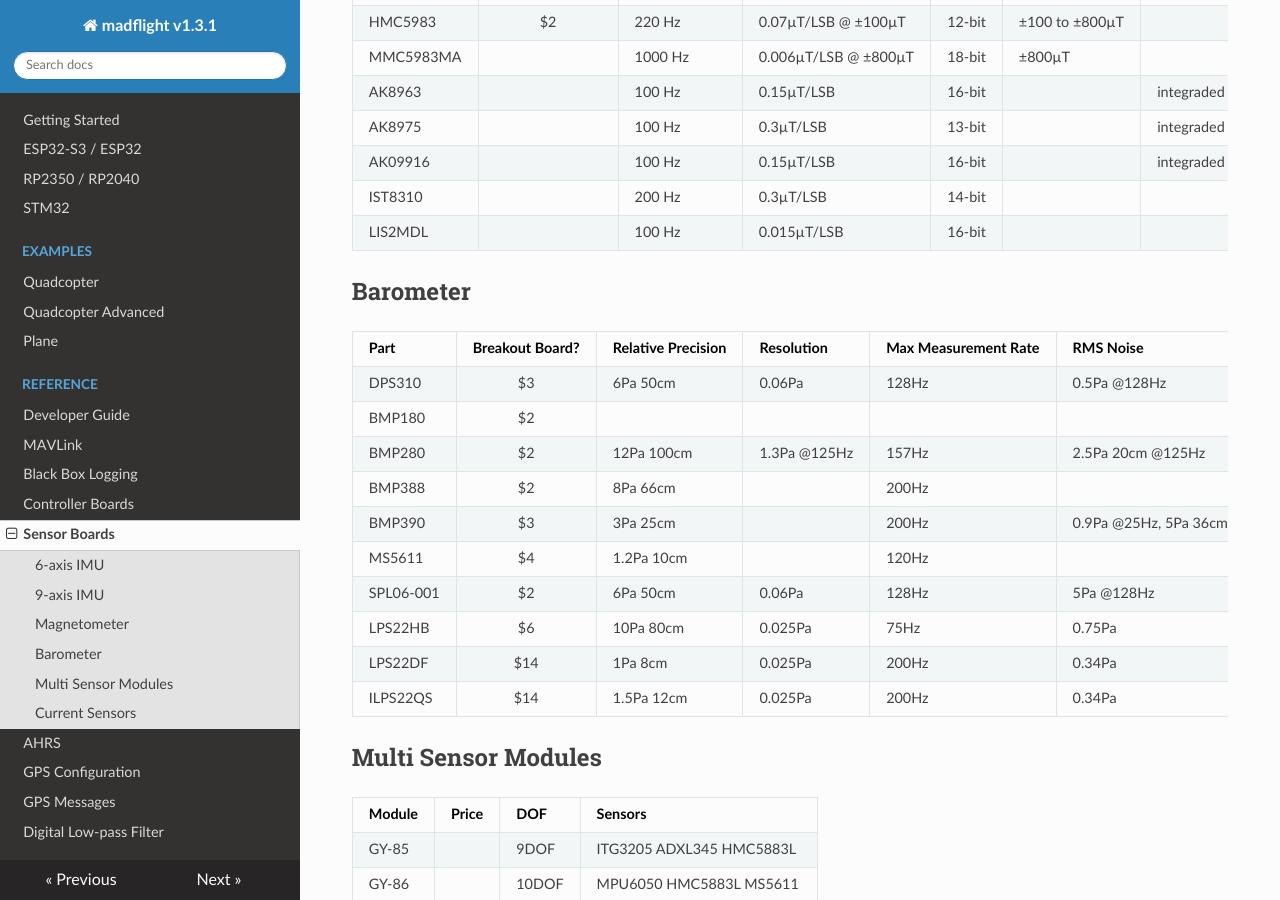
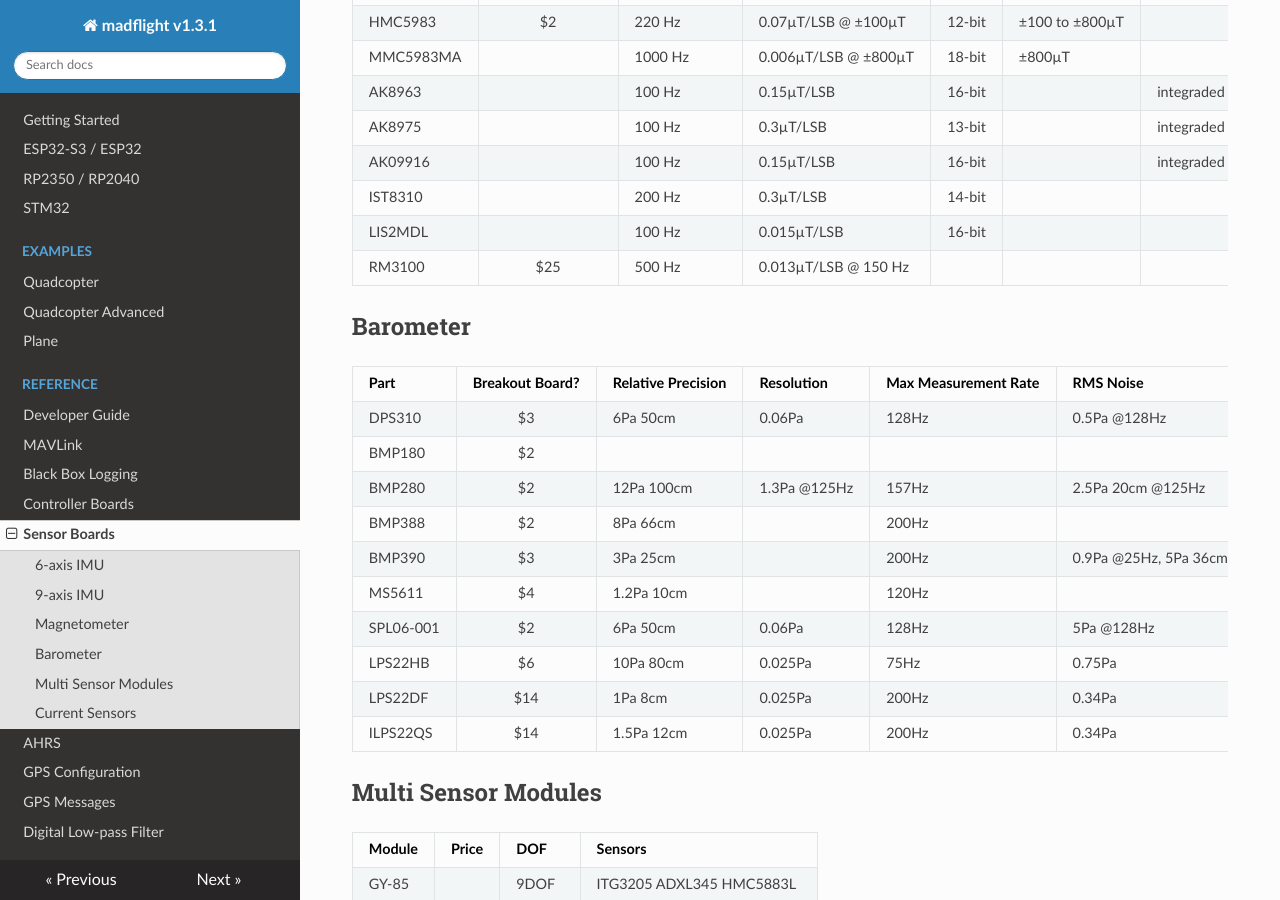
Before and after one commit to qqqlab/madflight-docs, an MkDocs documentation site: the page built from docs/Sensor-Boards.md, in a window 1280 px wide and 900 px high, scrolled down 1405 px. Built offline with MkDocs 1.6.1, drawn with Linux system fonts in a browser that asks for light colours; nearby versions of some CDN libraries.

Commit message:
Update Sensor-Boards.md

```diff
--- a/docs/Sensor-Boards.md
+++ b/docs/Sensor-Boards.md
@@ -42,14 +42,15 @@
 | Part    | Breakout Board? | Sampling Rate | Resolution| ADC | Full Scale | Notes |
 |-|:-:|-|-|-|-|-|
 QMC5883L  | $2 | 200 Hz | 0.008µT/LSB @ ±200µT | 16-bit | ±200 or ±800µT | chip marking "5883"
-HMC5883L  | $2 | 160 Hz|0.07µT/LSB @ ±100µT |12-bit | ±100 to ±800µT | chip marking "L883"
+HMC5883L  | $2 | 160 Hz| 0.07µT/LSB @ ±100µT |12-bit | ±100 to ±800µT | chip marking "L883"
 HMC5983   | $2 | 220 Hz| 0.07µT/LSB @ ±100µT | 12-bit | ±100 to ±800µT
 MMC5983MA |    | 1000 Hz| 0.006µT/LSB @ ±800µT | 18-bit | ±800µT
-AK8963    |    | 100 Hz|0.15µT/LSB| 16-bit | | integraded in MPU9250
+AK8963    |    | 100 Hz| 0.15µT/LSB| 16-bit | | integraded in MPU9250
 AK8975    |    | 100 Hz| 0.3µT/LSB| 13-bit | | integraded in MPU9150
 AK09916   |    | 100 Hz| 0.15µT/LSB|16-bit | | integraded in ICM-20948
 IST8310   |    | 200 Hz| 0.3µT/LSB | 14-bit
 LIS2MDL   |    | 100 Hz| 0.015µT/LSB | 16-bit
+RM3100    |$25 | 500 Hz| 0.013µT/LSB @ 150 Hz |
 
 ## Barometer
 
```
